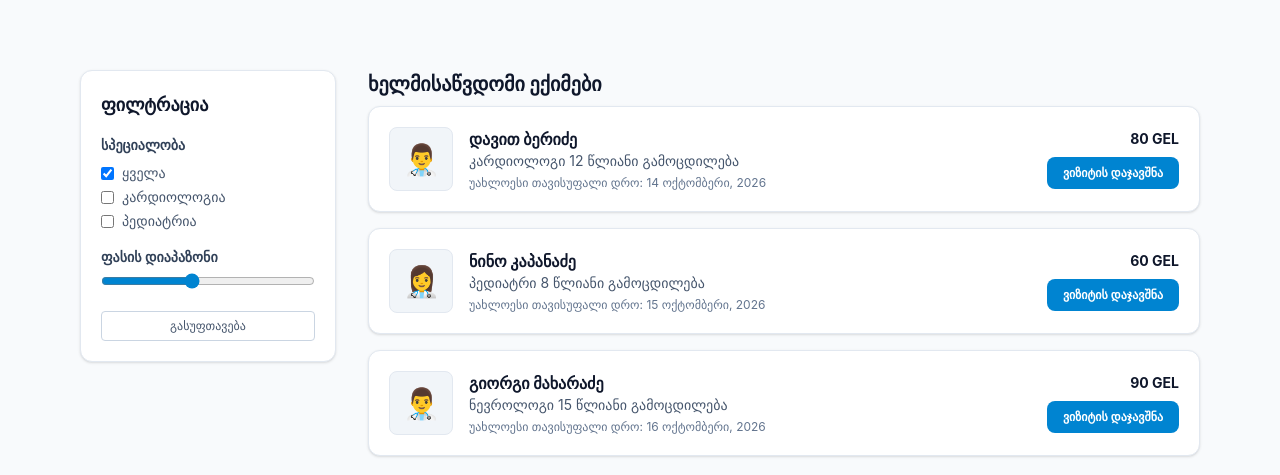
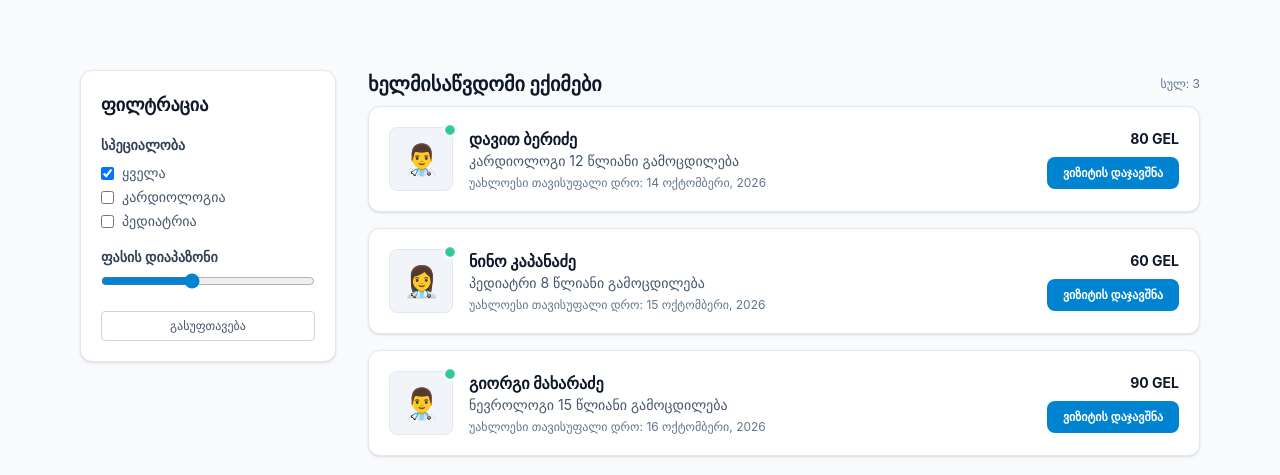
Before and after one commit to ElenLabartkava/medicare-hub, a React (Vite) app: page / in a window 1280 px wide. Shown: the part 325-800 px from the top of the page. Built offline with nearby package versions, Linux system fonts and the light colour scheme.

Commit message:
feat: implement debounced search, event delegation, and gpu-accelerated micro-interactions

```diff
--- a/src/components/common/CardTemp.jsx
+++ b/src/components/common/CardTemp.jsx
@@ -1,7 +1,8 @@
 export default function CardTemp({ children, className = "" }) {
   return (
     <article
-      className={`bg-white p-5 border border-slate-200 rounded-xl shadow-sm flex flex-col sm:flex-row items-center justify-between gap-4 ${className}`}
+      tabIndex={0}
+      className={`interactive-card bg-white p-5 border border-slate-200 rounded-xl shadow-sm flex flex-col sm:flex-row items-center justify-between gap-4 cursor-pointer focus-visible:ring-2 focus-visible:ring-sky-500 ${className}`}
     >
       {children}
     </article>
--- a/src/index.css
+++ b/src/index.css
@@ -26,3 +26,42 @@ body {
 * {
   box-sizing: border-box;
 }
+
+/* GPU-Accelerated Interactive Card Hover */
+.interactive-card {
+  transition:
+    transform 0.25s cubic-bezier(0.4, 0, 0.2, 1),
+    box-shadow 0.25s ease;
+  will-change: transform;
+}
+
+.interactive-card:hover {
+  transform: translateY(-4px);
+}
+
+/* GPU-Accelerated Keyframes for Pulse Badge */
+@keyframes pulseIndicator {
+  0% {
+    transform: scale(0.95);
+    opacity: 0.8;
+  }
+  50% {
+    transform: scale(1.15);
+    opacity: 1;
+  }
+  100% {
+    transform: scale(0.95);
+    opacity: 0.8;
+  }
+}
+
+.pulse-badge {
+  animation: pulseIndicator 1.8s infinite ease-in-out;
+  will-change: transform, opacity;
+}
+
+/* Accessibility Focus Management */
+:focus-visible {
+  outline: 3px solid #0284c7 !important;
+  outline-offset: 2px !important;
+}
--- a/src/pages/HomePage.jsx
+++ b/src/pages/HomePage.jsx
@@ -1,21 +1,62 @@
-import { useState } from "react";
+import { useState, useEffect } from "react";
 import CardTemp from "../components/common/CardTemp";
 import { useDoctors } from "../hooks/useServices";
 
 export default function HomePage() {
   const { doctors, loading } = useDoctors();
   const [searchTerm, setSearchTerm] = useState("");
+  const [debouncedTerm, setDebouncedTerm] = useState("");
+  const [bookedDoctor, setBookedDoctor] = useState(null);
 
-  // ექიმების გაფილტვრა სახელისა და სპეციალობის მიხედვით
+  // 1. Debouncing: 350ms დაყოვნება საძიებო ველზე
+  useEffect(() => {
+    const handler = setTimeout(() => {
+      setDebouncedTerm(searchTerm);
+    }, 350);
+
+    return () => clearTimeout(handler);
+  }, [searchTerm]);
+
+  // 2. ექიმების გაფილტვრა დაყოვნებული მნიშვნელობით (Debounced Value)
   const filteredDoctors = doctors.filter((doc) => {
-    const term = searchTerm.toLowerCase();
+    const term = debouncedTerm.toLowerCase();
     const nameMatch = doc.name?.toLowerCase().includes(term);
     const specMatch = doc.spec?.toLowerCase().includes(term);
     return nameMatch || specMatch;
   });
 
+  // 3. Event Delegation: ერთი დამმუშავებელი მშობელ კონტეინერზე
+  const handleListClick = (event) => {
+    const targetBtn = event.target.closest("button[data-action='book']");
+    if (!targetBtn) return;
+
+    const doctorId = targetBtn.dataset.id;
+    const doctorName = targetBtn.dataset.name;
+    setBookedDoctor({ id: doctorId, name: doctorName });
+  };
+
   return (
     <main className="max-w-6xl mx-auto px-4 py-8">
+      {/* შეტყობინება წარმატებულ ჯავშანზე */}
+      {bookedDoctor && (
+        <div
+          role="status"
+          className="mb-6 p-4 bg-emerald-50 border border-emerald-200 rounded-xl text-emerald-800 flex items-center justify-between"
+        >
+          <span>
+            ჯავშანი წარმატებით დადასტურდა ექიმთან:{" "}
+            <strong>{bookedDoctor.name}</strong>
+          </span>
+          <button
+            type="button"
+            onClick={() => setBookedDoctor(null)}
+            className="text-xs bg-white border border-emerald-300 px-3 py-1 rounded-md hover:bg-emerald-100"
+          >
+            დახურვა
+          </button>
+        </div>
+      )}
+
       {/* Hero სექცია */}
       <section className="text-center py-10 max-w-2xl mx-auto">
         <h1 className="text-3xl sm:text-4xl font-extrabold text-slate-900 mb-4">
@@ -50,9 +91,8 @@ export default function HomePage() {
         </form>
       </section>
 
-      {/* ძირითადი განლაგება: ფილტრები (aside) და სია (section) */}
+      {/* ძირითადი განლაგება */}
       <div className="grid grid-cols-1 md:grid-cols-4 gap-8 items-start mt-8">
-        {/* გვერდითი პანელი */}
         <aside
           aria-label="ფილტრები"
           className="bg-white p-5 border border-slate-200 rounded-xl shadow-sm"
@@ -99,10 +139,17 @@ export default function HomePage() {
           </form>
         </aside>
 
-        {/* ექიმების სია */}
-        <section className="md:col-span-3 space-y-4">
-          <h2 className="text-xl font-bold text-slate-900 mb-2">
-            ხელმისაწვდომი ექიმები
+        {/* ექიმების სია Event Delegation კონტეინერით */}
+        <section
+          onClick={handleListClick}
+          className="md:col-span-3 space-y-4"
+          aria-label="ექიმების სია"
+        >
+          <h2 className="text-xl font-bold text-slate-900 mb-2 flex items-center justify-between">
+            <span>ხელმისაწვდომი ექიმები</span>
+            <span className="text-xs font-normal text-slate-500">
+              სულ: {filteredDoctors.length}
+            </span>
           </h2>
 
           {loading ? (
@@ -113,10 +160,15 @@ export default function HomePage() {
             filteredDoctors.map((doc) => (
               <CardTemp key={doc.id}>
                 <div className="flex items-center gap-4">
-                  <figure className="m-0">
+                  <figure className="m-0 relative">
                     <div className="w-16 h-16 bg-slate-100 rounded-lg flex items-center justify-center text-3xl border border-slate-200">
                       {doc.avatar}
                     </div>
+                    {/* Pulse Loading / Status ინდიკატორი (GPU Keyframes) */}
+                    <span
+                      title="აქტიური ექიმი"
+                      className="pulse-badge absolute -top-1 -right-1 w-3.5 h-3.5 bg-emerald-500 rounded-full border-2 border-white"
+                    />
                     <figcaption className="sr-only">
                       {doc.name} {doc.spec}
                     </figcaption>
@@ -141,7 +193,10 @@ export default function HomePage() {
                   </span>
                   <button
                     type="button"
-                    className="px-4 py-2 bg-sky-600 text-white text-xs font-semibold rounded-lg hover:bg-sky-700"
+                    data-action="book"
+                    data-id={doc.id}
+                    data-name={doc.name}
+                    className="px-4 py-2 bg-sky-600 text-white text-xs font-semibold rounded-lg hover:bg-sky-700 transition"
                   >
                     ვიზიტის დაჯავშნა
                   </button>
```
Also changed, not shown: 1 other file (tests, documents, lock files or other folders).
